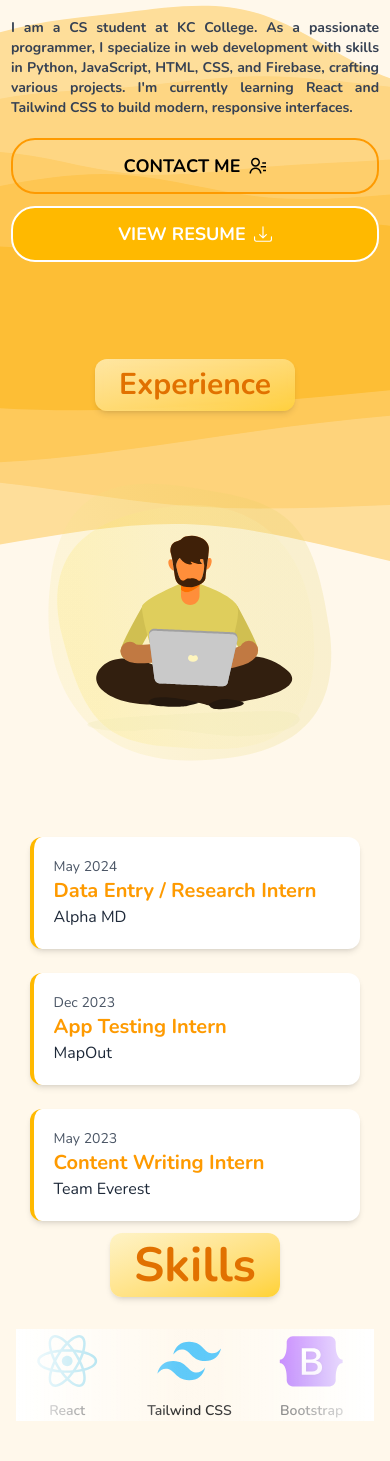
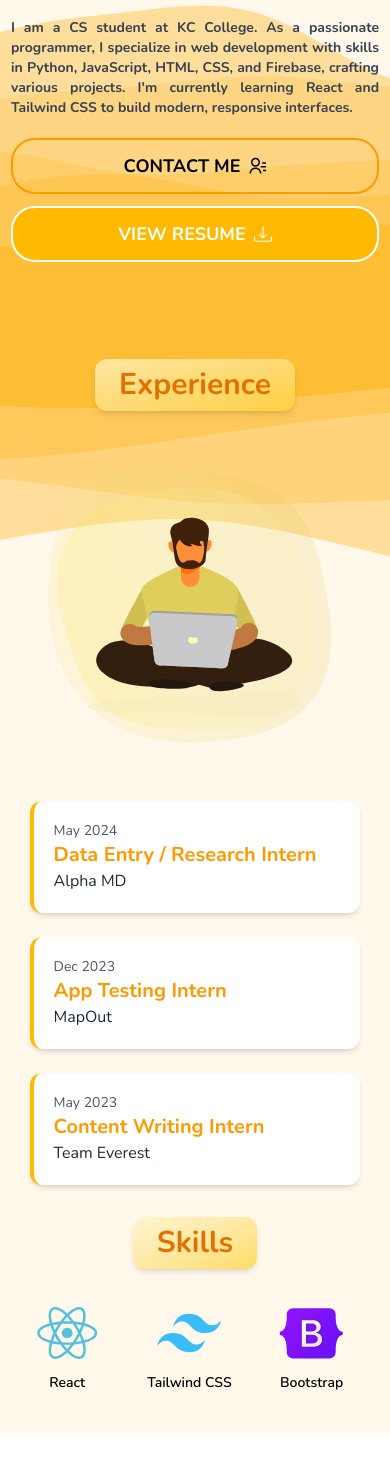
Before and after one commit to Ben-Benston/portfolio, a React (Vite) app: page / in a window 390 px wide. Shown: the part 525-1986 px from the top of the page. After the commit the page ends 1958 px from the top, so only its background shows below. Built offline with nearby package versions, Linux system fonts and the light colour scheme; a web font is replaced by a local one.

Commit message:
Minor Responsive Tweaks

```diff
--- a/src/sections/Experience.jsx
+++ b/src/sections/Experience.jsx
@@ -22,11 +22,11 @@ function Experience() {
             </div>
 
             <div className="flex flex-col md:grid md:grid-cols-2 items-center gap-6">
-                <div className="w-full max-w-md mx-auto">
+                <div className="w-full max-w-md mx-auto mt-[-5%] md:mt-0">
                     <Lottie animationData={workingAnimation} loop={true} className="xl:w-160 xl:h-160" />
                 </div>
 
-                <div className="flex flex-col items-center">
+                <div className="flex flex-col items-center mt-[-5%] md:mt-0">
                     <ExperienceCard duration="May 2024" role="Data Entry / Research Intern" company="Alpha MD" />
                     <ExperienceCard duration="Dec 2023" role="App Testing Intern" company="MapOut" />
                     <ExperienceCard duration="May 2023" role="Content Writing Intern" company="Team Everest" />
--- a/src/sections/Skills.jsx
+++ b/src/sections/Skills.jsx
@@ -1,3 +1,4 @@
+import { useEffect, useState } from "react";
 import Marquee from "react-fast-marquee";
 
 function Skills() {
@@ -26,16 +27,25 @@ function Skills() {
         "Blender"
     ];
 
+    const [isWideScreen, setIsWideScreen] = useState(window.innerWidth > 500);
+
+    useEffect(() => {
+        const handleResize = () => setIsWideScreen(window.innerWidth > 500);
+        window.addEventListener("resize", handleResize);
+        return () => window.removeEventListener("resize", handleResize);
+    }, []);
+
+
     return (
         <div>
             <div className="flex justify-center mb-8">
-                <p className="text-5xl font-bold text-amber-600 bg-gradient-to-br from-amber-100 to-amber-300 px-6 py-2 rounded-xl shadow-md">
+                <p className="text-3xl sm:text-4xl md:text-5xl xl:text-6xl 2xl:text-7xl font-bold text-amber-600 bg-gradient-to-br from-amber-100/75 to-amber-300/75 px-6 py-2 rounded-xl shadow-md backdrop-blur-sm mt-5">
                     Skills
                 </p>
             </div>
 
             <Marquee
-                gradient={true}
+                gradient={isWideScreen}
                 speed={40}
                 pauseOnHover
                 className="w-full flex items-center"
```
